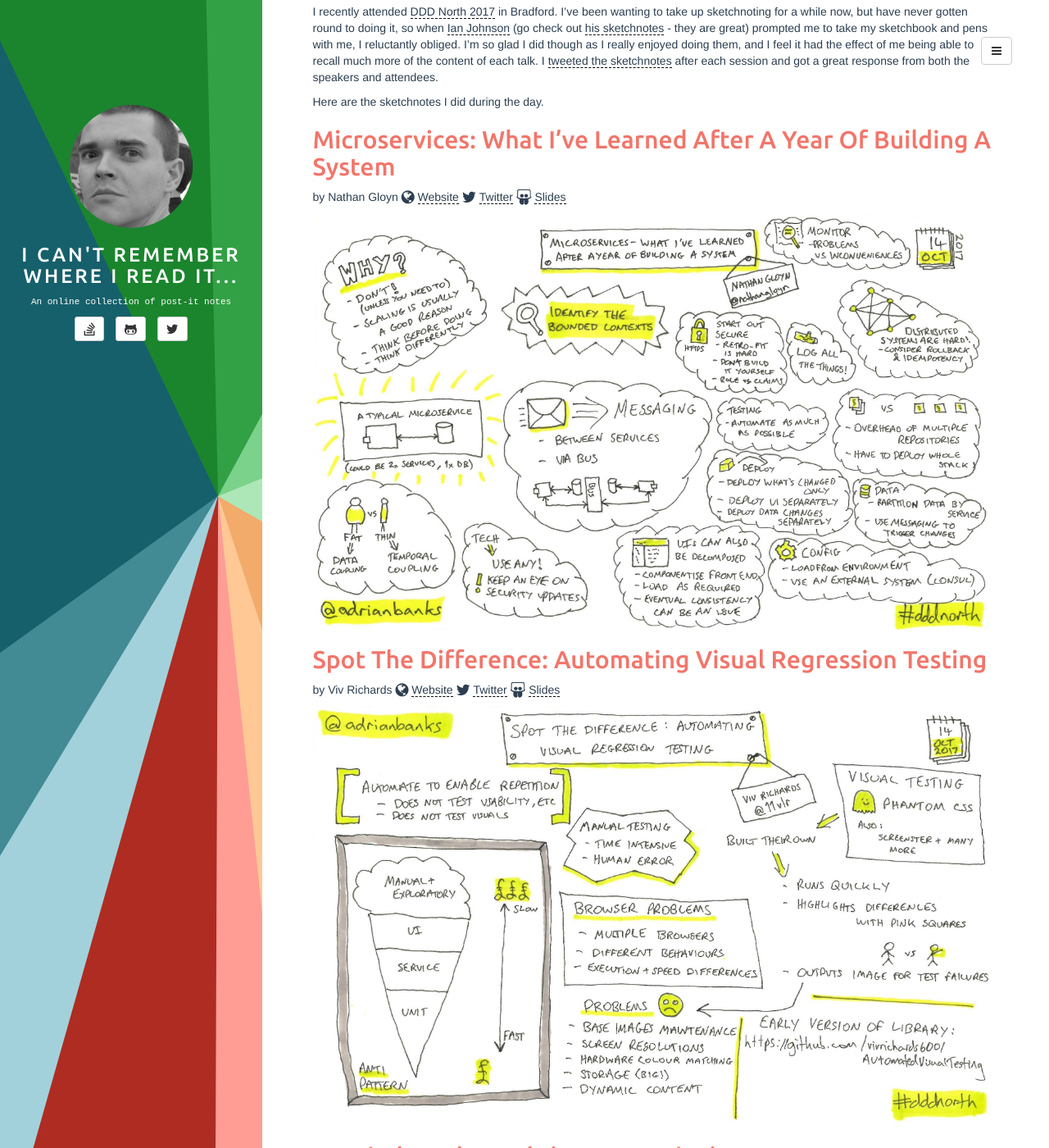
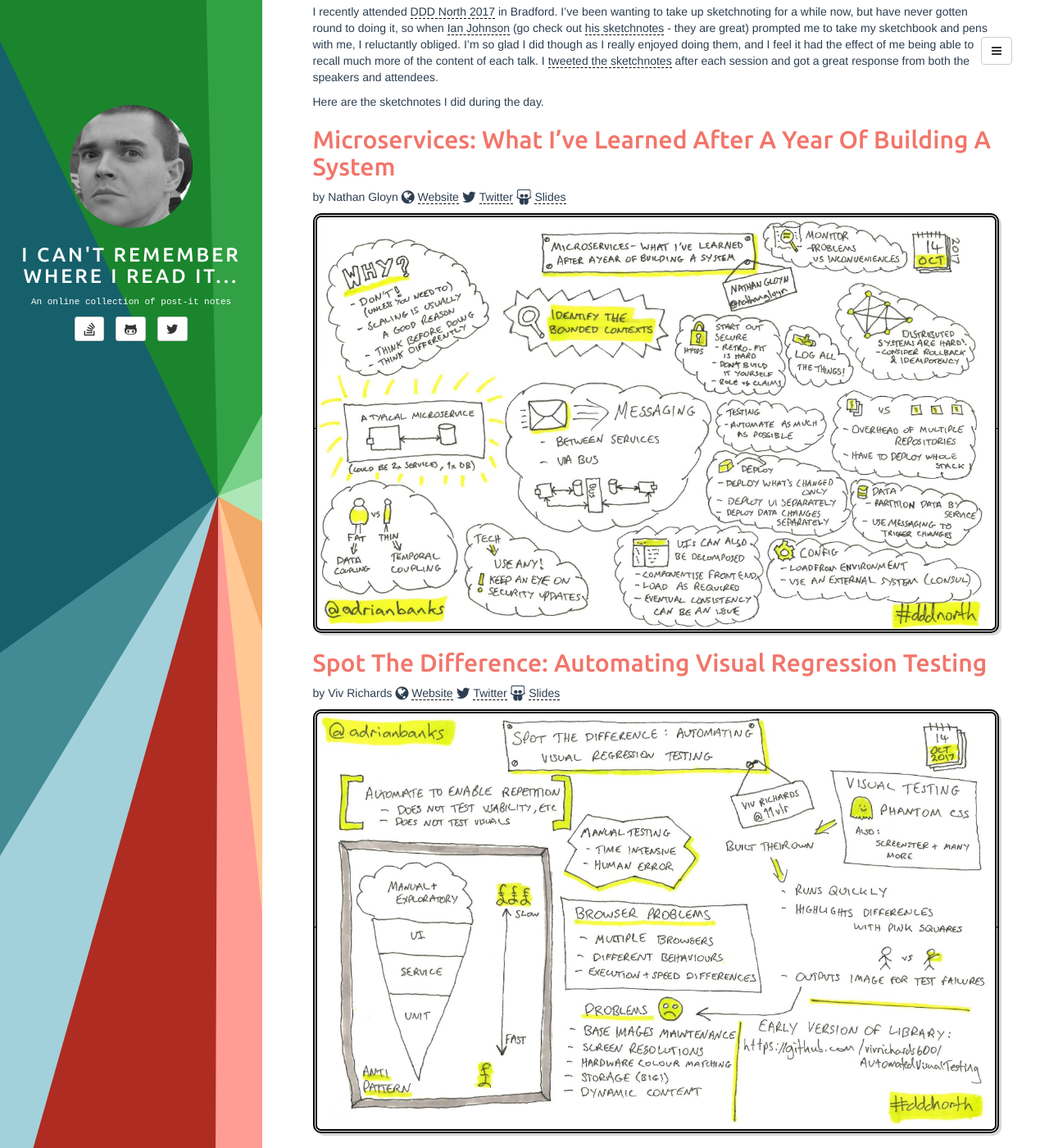
Before and after one commit to adrianbanks/adrianbanks.github.io, a Jekyll site: the page built from index.html, in a window 1280 px wide and 1400 px high, scrolled down 193 px. Shown: the whole window at 82% size. Built offline with Jekyll 4.4.1, drawn with Linux system fonts in a browser that asks for light colours; the list of posts is cut into pages by our own code.

Commit message:
Add an image style for sketchnotes

```diff
--- a/assets/css/style.css
+++ b/assets/css/style.css
@@ -253,3 +253,11 @@ pre.stacktrace {
 	border: 1px solid black;
 	padding: 6px;
 }
+
+img[src$='#img-sketchnote'] {
+    border-style: double;
+	border-width: 5px;
+	border-color: black;
+	border-radius: 10px;
+	box-shadow: 3px 3px 0 #D7D7D7;
+}
```
